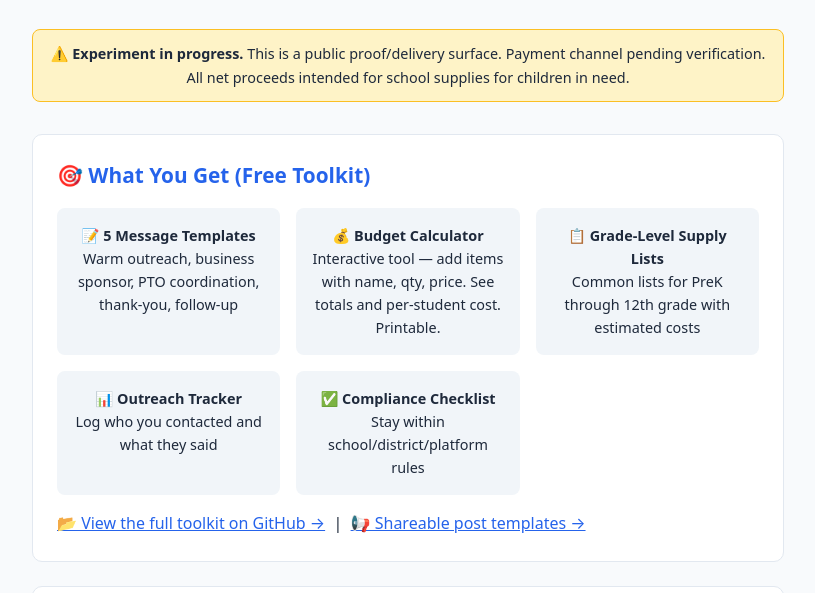
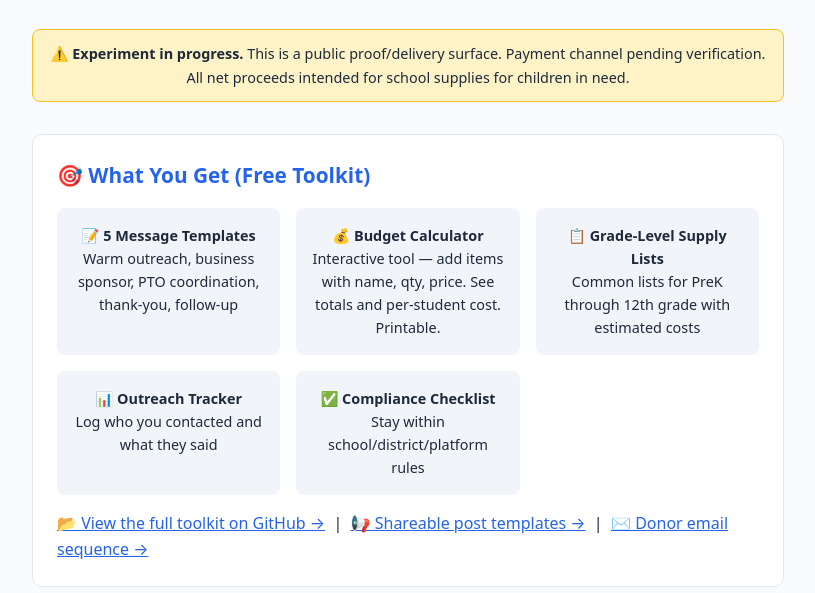
Before and after one commit to maxgier2026-cmyk/ai-classroom-supply-toolkit, a plain HTML site: page docs/index.html in a window 1280 px wide. Shown: the part 198-791 px from the top of the page, without its empty margins (232-1047 px from the left). Drawn offline with Linux system fonts and the light colour scheme.

Commit message:
Add donor email sequence for supply drives

```diff
--- a/docs/index.html
+++ b/docs/index.html
@@ -88,7 +88,7 @@
       <div class="feature">📊 <strong>Outreach Tracker</strong><br>Log who you contacted and what they said</div>
       <div class="feature">✅ <strong>Compliance Checklist</strong><br>Stay within school/district/platform rules</div>
     </div>
-    <p style="margin-top:1rem;"><a href="https://github.com/maxgier2026-cmyk/ai-classroom-supply-toolkit">📂 View the full toolkit on GitHub →</a> &nbsp;|&nbsp; <a href="https://github.com/maxgier2026-cmyk/ai-classroom-supply-toolkit/blob/main/COMMUNITY_POST_TEMPLATES.md">📢 Shareable post templates →</a></p>
+    <p style="margin-top:1rem;"><a href="https://github.com/maxgier2026-cmyk/ai-classroom-supply-toolkit">📂 View the full toolkit on GitHub →</a> &nbsp;|&nbsp; <a href="https://github.com/maxgier2026-cmyk/ai-classroom-supply-toolkit/blob/main/COMMUNITY_POST_TEMPLATES.md">📢 Shareable post templates →</a> &nbsp;|&nbsp; <a href="https://github.com/maxgier2026-cmyk/ai-classroom-supply-toolkit/blob/main/toolkit/donor-email-sequence.md">✉️ Donor email sequence →</a></p>
   </div>
 
   <div class="card">
```
Also changed, not shown: 2 other files.
